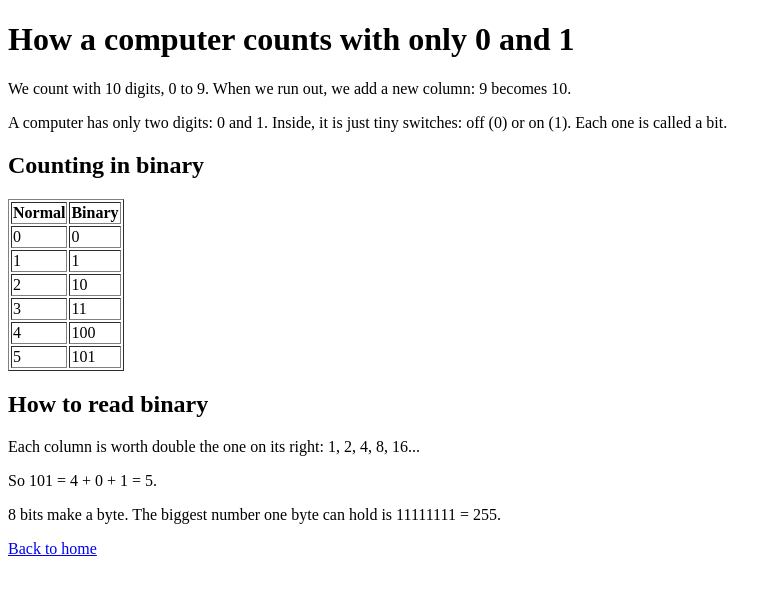
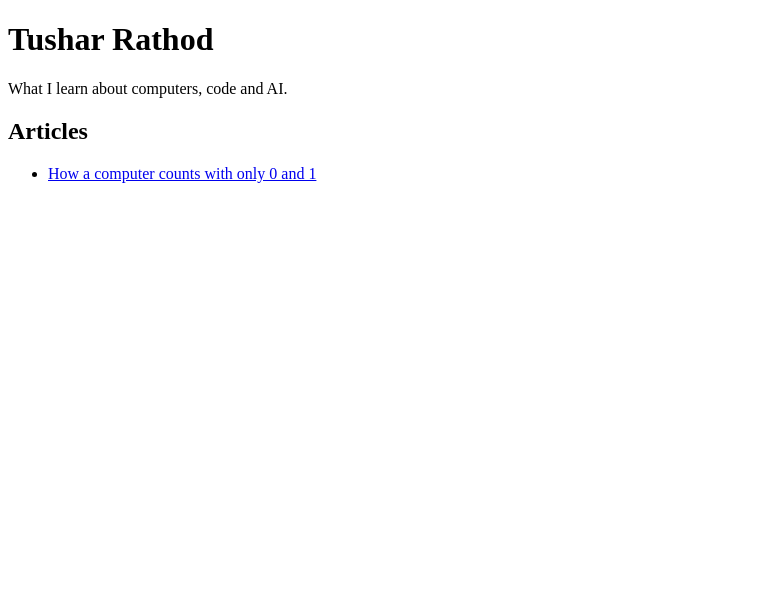
Before and after one commit to sharnik24/sharnik24.github.io, a plain HTML site: page index.html in a window 1280 px wide. Shown: the whole page, without its empty margins (0-782 px from the left). Drawn offline with Linux system fonts and the light colour scheme.

Commit message:
Update title and content in index.html

```diff
--- a/index.html
+++ b/index.html
@@ -1,32 +1,15 @@
 <!DOCTYPE html>
 <html>
   <head>
-    <title>How a computer counts with only 0 and 1</title>
+    <title>Tushar Rathod</title>
   </head>
   <body>
-    <h1>How a computer counts with only 0 and 1</h1>
+    <h1>Tushar Rathod</h1>
+    <p>What I learn about computers, code and AI.</p>
 
-    <p>We count with 10 digits, 0 to 9. When we run out, we add a new column: 9 becomes 10.</p>
-
-    <p>A computer has only two digits: 0 and 1. Inside, it is just tiny switches: off (0) or on (1). Each one is called a bit.</p>
-
-    <h2>Counting in binary</h2>
-    <table border="1">
-      <tr><th>Normal</th><th>Binary</th></tr>
-      <tr><td>0</td><td>0</td></tr>
-      <tr><td>1</td><td>1</td></tr>
-      <tr><td>2</td><td>10</td></tr>
-      <tr><td>3</td><td>11</td></tr>
-      <tr><td>4</td><td>100</td></tr>
-      <tr><td>5</td><td>101</td></tr>
-    </table>
-
-    <h2>How to read binary</h2>
-    <p>Each column is worth double the one on its right: 1, 2, 4, 8, 16...</p>
-    <p>So 101 = 4 + 0 + 1 = 5.</p>
-
-    <p>8 bits make a byte. The biggest number one byte can hold is 11111111 = 255.</p>
-
-    <p><a href="index.html">Back to home</a></p>
+    <h2>Articles</h2>
+    <ul>
+      <li><a href="binary.html">How a computer counts with only 0 and 1</a></li>
+    </ul>
   </body>
 </html>
```
